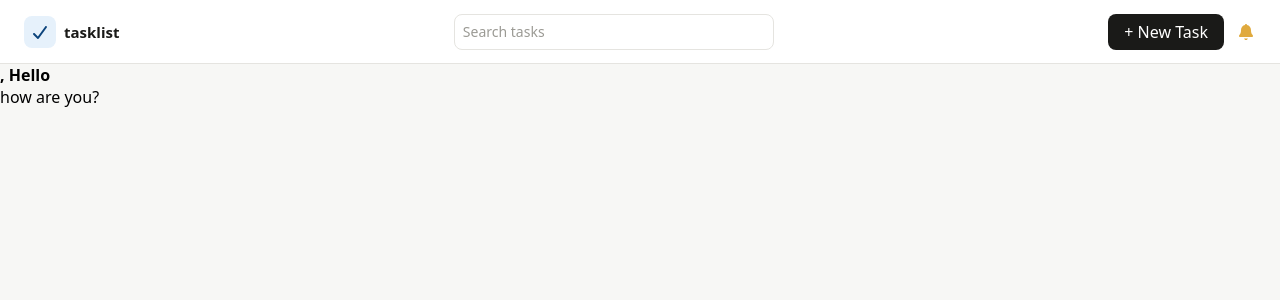
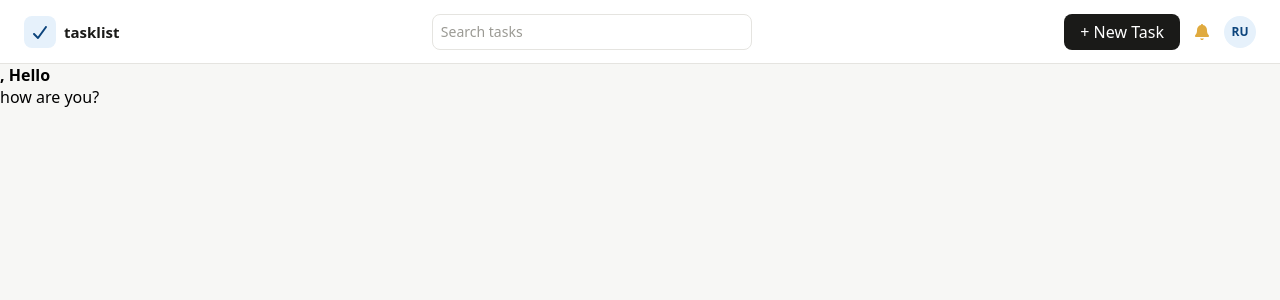
Before and after one commit to AlainRegisDev88/to-do-app, a React (Vite) app in the folder to-do-app/: page / in a window 1280 px wide. Shown: the top 300 px of the page. Built offline with nearby package versions, Linux system fonts and the light colour scheme; no server answers.

Commit message:
add the avatar

```diff
--- a/to-do-app/src/components/Header.css
+++ b/to-do-app/src/components/Header.css
@@ -62,6 +62,9 @@
 
 /* side nav */
 
+.right-nav-bar{
+    display: flex;
+}
 
 /* button */
 .add-task-button{
@@ -80,3 +83,16 @@
     color: #E0AA3E;
     width: 20px;
 }
+
+.avatar{
+    border-radius: 20px;
+    display: flex;
+    align-items: center;
+    justify-content: center;
+    width: 32px;
+    height: 32px;
+    background-color: var(--bg-accent);
+    color: var(--text-accent);
+    font-size: 12px;
+    font-weight: 600;
+}
--- a/to-do-app/src/components/Header.jsx
+++ b/to-do-app/src/components/Header.jsx
@@ -23,6 +23,7 @@ const Header = () => {
             <div className="right-nav-bar">
                 <Link className="add-task-button">+ New Task</Link>
                 <Link to='/notifications'><FontAwesomeIcon className="bell-icon" icon={faBell} /></Link>
+                <div className="avatar">RU</div>
             </div>
         </section>
     );
```
